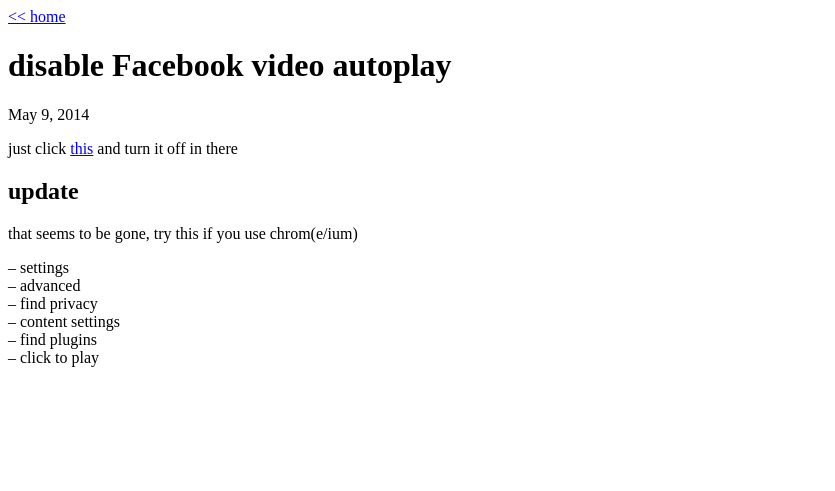
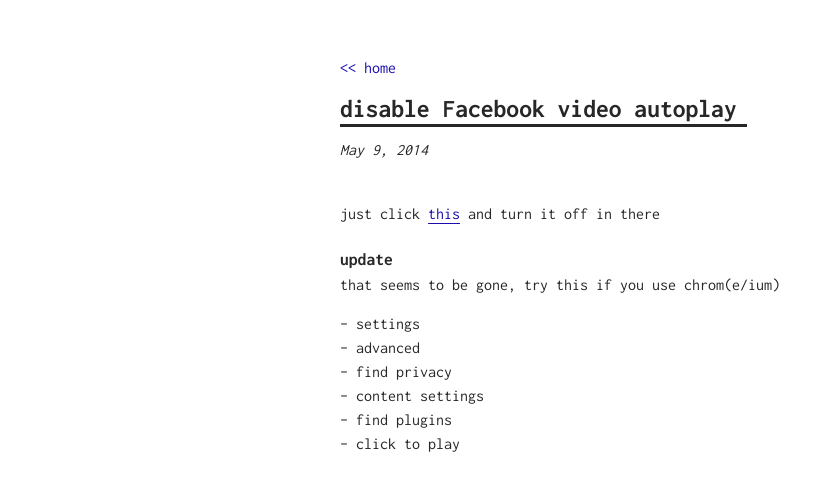
Before and after one commit to sentriz/xyz, a Jekyll site: the page built from _posts/2014-05-09-facebook-auto.md, in a window 1280 px wide. Shown: the top 491 px of the page, without its empty margins (0-835 px from the left). Built offline with Jekyll 4.4.1, drawn with Linux system fonts in a browser that asks for light colours.

Commit message:
use sitebaserul in _layouts

```diff
--- a/_layouts/about.html
+++ b/_layouts/about.html
@@ -3,7 +3,7 @@
 ---
 
 <div class="about">
-    <a class="about__back" href="/">&lt;&lt; back</a>
+    <a class="about__back" href="/">{{ site.backbutton }}back</a>
     <h1 class="about__title">about me</h1>
     <div class="about__content">
         {{ content }}
--- a/_layouts/default.html
+++ b/_layouts/default.html
@@ -18,10 +18,10 @@
         <meta name="google-site-verification" content="{{ site.google_verify }}">
     {% endif %}
 
-    <link rel="icon" href="/assets/img/favicon.png">
+    <link rel="icon" href="{{ site.baseurl }}favicon.png">
     <link rel="stylesheet"
 href="https://fonts.googleapis.com/css?family=Inconsolata:400,700">
-    <link rel="stylesheet" type="text/css" href="/assets/css/main.css">
+    <link rel="stylesheet" type="text/css" href="{{ site.baseurl }}main.css">
 </head>
 
 <body>
--- a/_layouts/post.html
+++ b/_layouts/post.html
@@ -4,7 +4,7 @@
 
 <div class="post">
 	<div class="post__back">
-    	<a href="/">&lt;&lt; home</a>
+        <a href="/">{{ site.backbutton }}home</a>
     </div>
     <div class="post__title">
     	<h1>{{ page.title }}</h1>
```
